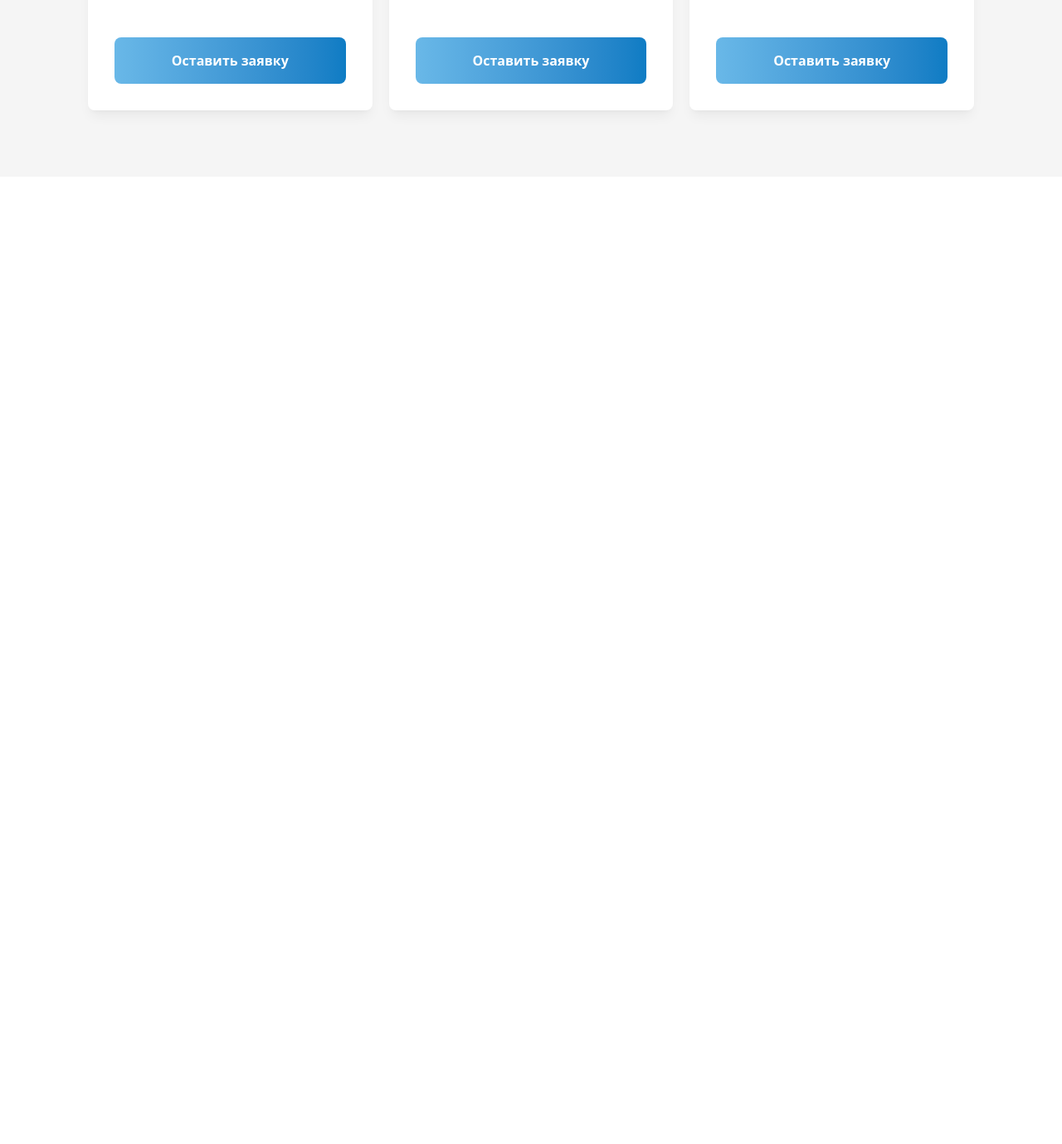
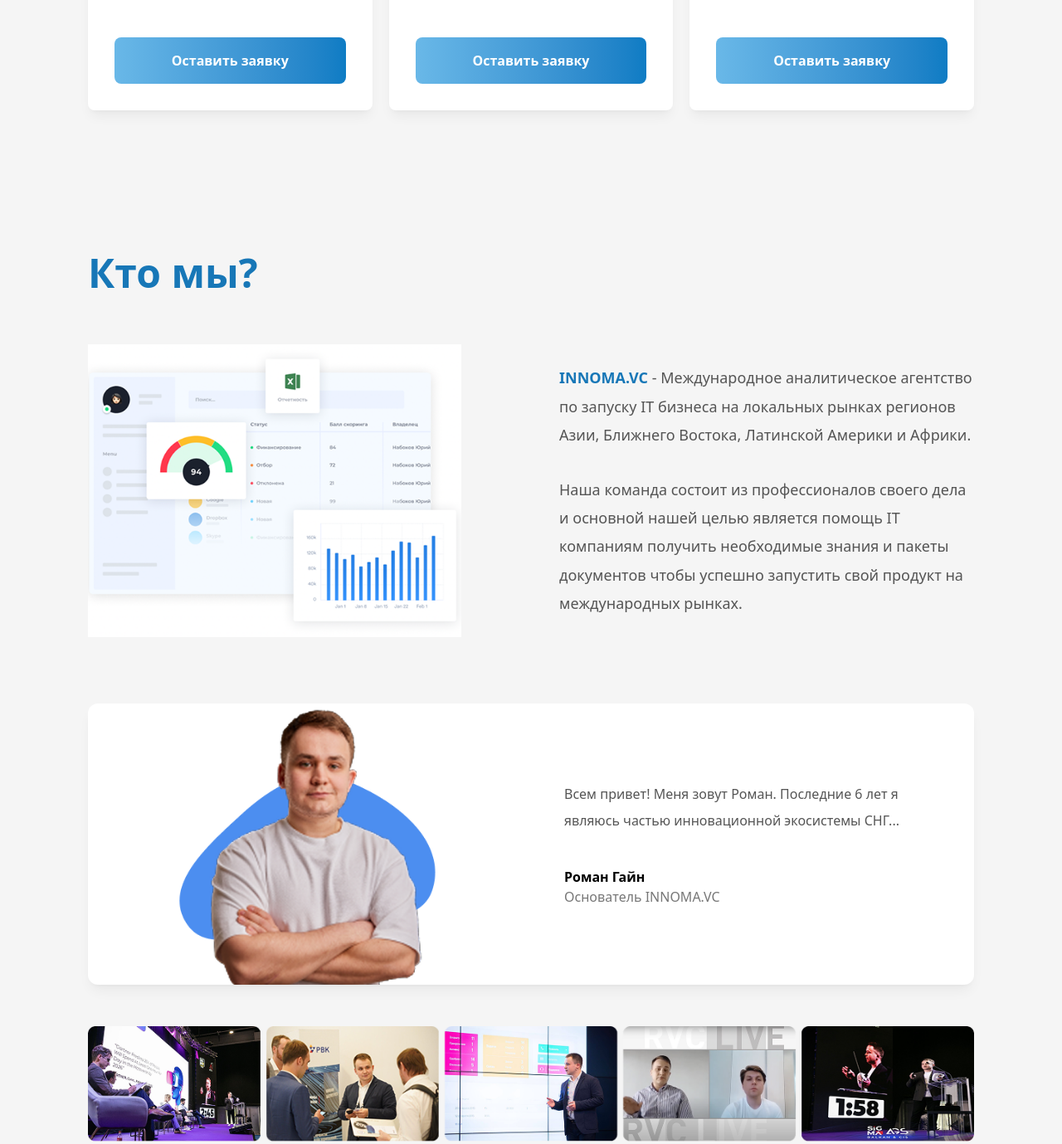
Before and after one commit to ismatovbenya2-droid/exam2, a website: page index.html in a window 1280 px wide. Shown: the part 8395-9774 px from the top of the page at 83% size. Before the commit the page ends 8608 px from the top, so only its background shows below. Drawn offline with Linux system fonts and the light colour scheme.

Commit message:
commit-11

```diff
--- a/index.html
+++ b/index.html
@@ -1266,5 +1266,171 @@
         </div>
     </div>
 </section>
+
+<section class="bg-[#f5f5f5] py-[80px] max-sm:py-[50px]">
+
+    <div class="max-w-[1100px] mx-auto px-4">
+
+        <h2
+            class="
+            text-[#1777B7]
+            text-[48px]
+            font-bold
+            mb-[50px]
+
+            max-lg:text-center
+            max-lg:text-[40px]
+
+            max-sm:text-[28px]
+            "
+        >
+            Кто мы?
+        </h2>
+
+        <div
+            class="
+            flex
+            items-center
+            justify-between
+            gap-16
+
+            max-lg:flex-col
+            max-lg:text-center
+            "
+        >
+            <div>
+                <img
+                    src="./img/17.png"
+                    alt=""
+                    class="
+                    w-[450px]
+
+                    max-lg:w-[350px]
+
+                    max-sm:w-full
+                    "
+                >
+            </div>
+            <div class="max-w-[500px]">
+
+                <p
+                    class="
+                    text-[#555]
+                    text-[18px]
+                    leading-[1.9]
+
+                    max-sm:text-[16px]
+                    "
+                >
+                    <span class="text-[#1777B7] font-bold">
+                        INNOMA.VC
+                    </span>
+
+                    - Международное аналитическое агентство по запуску IT бизнеса на локальных рынках регионов Азии, Ближнего Востока, Латинской Америки и Африки.
+                </p>
+
+                <p
+                    class="
+                    mt-8
+                    text-[#555]
+                    text-[18px]
+                    leading-[1.9]
+
+                    max-sm:text-[16px]
+                    "
+                >
+                    Наша команда состоит из профессионалов своего дела и основной нашей целью является помощь IT компаниям получить необходимые знания и пакеты документов чтобы успешно запустить свой продукт на международных рынках.
+                </p>
+
+            </div>
+
+        </div>
+        <div
+            class="
+            mt-[80px]
+            bg-white
+            rounded-[12px]
+            shadow-lg
+            shadow-black/5
+            overflow-hidden
+
+            flex
+            items-center
+
+            max-lg:flex-col-reverse
+            "
+        >
+            <div
+                class="
+                relative
+                w-1/2
+
+                max-lg:w-full
+                "
+            >
+
+                <img
+                    src="./img/18.png"
+                    alt=""
+                    class="
+                    relative
+                    z-10
+                    mx-auto
+
+                    w-[320px]
+
+                    max-sm:w-[240px]
+                    "
+                >
+
+            </div>
+            <div
+                class="
+                w-1/2
+                p-10
+
+                max-lg:w-full
+                max-lg:text-center
+                "
+            >
+
+                <p
+                    class="
+                    text-[#555]
+                    leading-[2]
+                    "
+                >
+                    Всем привет! Меня зовут Роман. Последние 6 лет я являюсь частью инновационной экосистемы СНГ...
+                </p>
+
+                <div class="mt-10">
+
+                    <h4 class="font-semibold">
+                        Роман Гайн
+                    </h4>
+
+                    <p class="text-[#777]">
+                        Основатель INNOMA.VC
+                    </p>
+
+                </div>
+
+            </div>
+
+        </div>
+
+        <div class="mt-[50px]">
+
+            <img
+                src="./img/19.png"
+                alt=""
+                class="
+                w-[150%]
+                rounded-[8px]
+                "
+            >
+        </div>
+    </div>
+</section>
 </body>
 </html>
```
Also changed, not shown: img/17.png (added), img/18.png (added), img/19.png (added), src/output.css, 1 other file.
